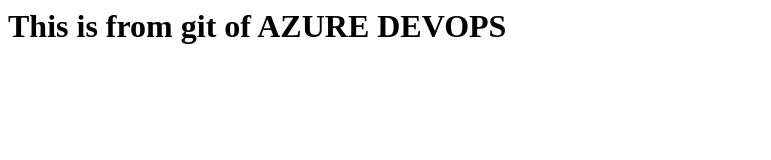
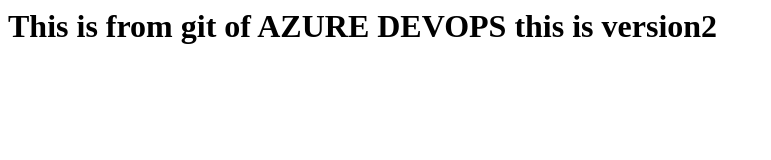
Before and after one commit to itsmesureshmadineni/azuredevopscicd, a plain HTML site: page index.html in a window 1280 px wide. Shown: the whole page, without its empty margins (0-771 px from the left). Drawn offline with Linux system fonts and the light colour scheme.

Commit message:
commit with v2

```diff
--- a/index.html
+++ b/index.html
@@ -1 +1 @@
-<h1> This is from git of AZURE DEVOPS </h1>
+<h1> This is from git of AZURE DEVOPS this is version2 </h1>
```
